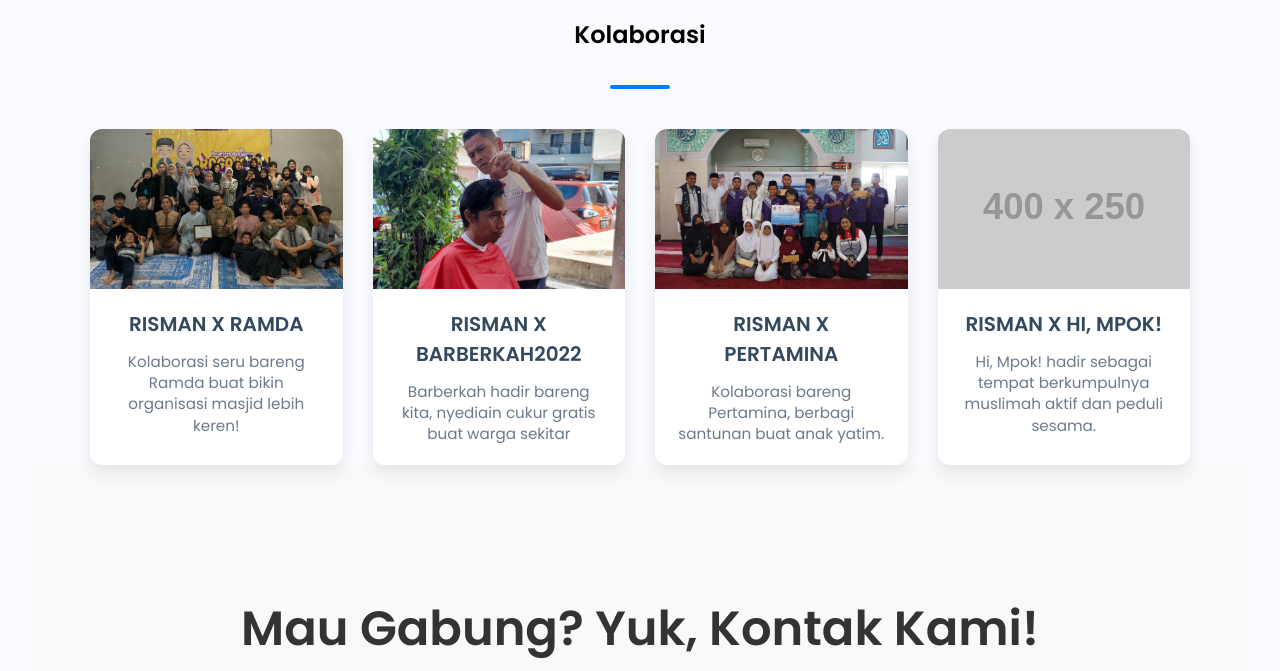
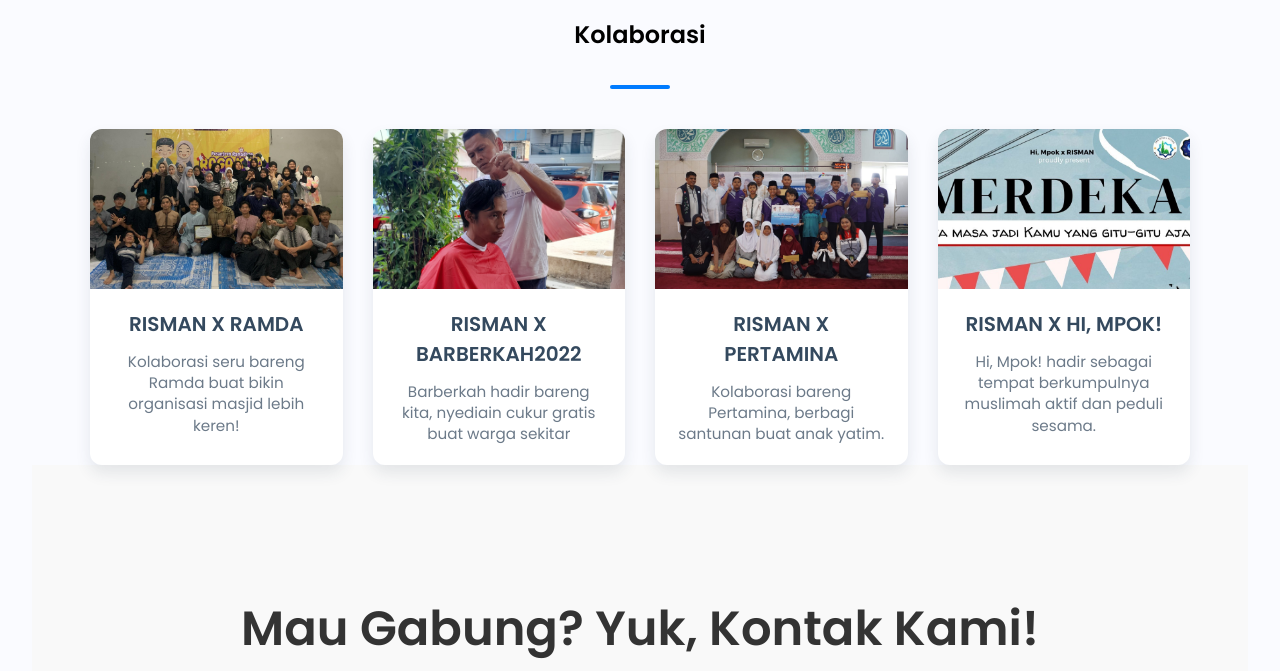
Before and after one commit to RadifHibatillah/website-risman, a plain HTML site: page index.html in a window 1280 px wide. Shown: the part 3460-4131 px from the top of the page. Drawn offline with nearby package versions, Linux system fonts and the light colour scheme; placeholder pictures from the web are drawn by us.

Commit message:
Update index.html

```diff
--- a/index.html
+++ b/index.html
@@ -3,7 +3,7 @@
   <head>
     <meta charset="UTF-8" />
     <meta name="viewport" content="width=device-width, initial-scale=1.0" />
-    <link rel="icon" href="assets/img/diffah-logo.png" type="image/x-icon" />
+
 
     <!-- ====================== UNICONS ========================= -->
    <!-- Tambahkan ini di dalam <head> -->
@@ -423,7 +423,7 @@ Kreativitas yang dituangkan lewat karya kerajinan tangan. Dari bahan sederhana m
     </div>
 
     <div class="kolab-card" data-title="Kolaborasi Inovasi" data-desc="Menyatukan pikiran kreatif untuk menemukan solusi baru yang menantang batas." data-img="https://via.placeholder.com/600x400?text=Kolaborasi+Inovasi">
-      <img src="https://via.placeholder.com/400x250?text=Inovasi" alt="hi mpok" />
+      <img src="assets/img/himpok.jpeg" alt="hi mpok" />
       <div class="kolab-info">
         <h3>RISMAN X HI, MPOK!</h3>
         <p>Hi, Mpok! hadir sebagai tempat berkumpulnya muslimah aktif dan peduli sesama.</p>
```
